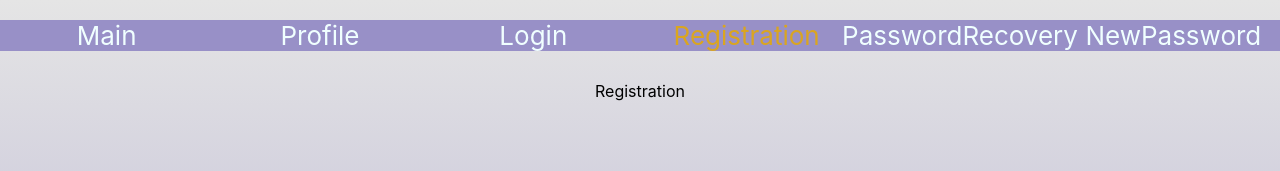
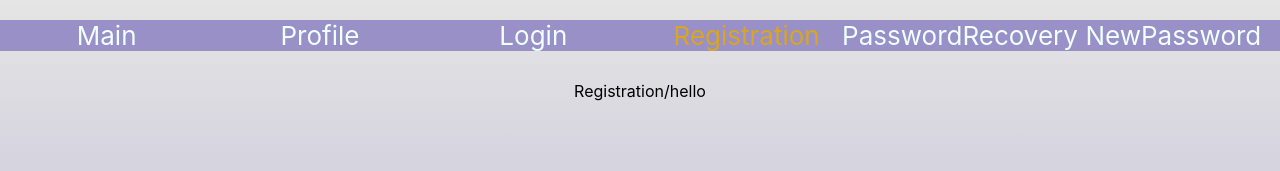
Before and after one commit to TanyaKravchenko/FridayProject, a React (Create React App) app: page /#/registration in a window 1280 px wide. Shown: the top 171 px of the page. Built offline with nearby package versions, Linux system fonts and the light colour scheme.

Commit message:
test commit

```diff
--- a/src/n2-features/Registration/Registration.tsx
+++ b/src/n2-features/Registration/Registration.tsx
@@ -6,7 +6,7 @@
 const Registration: React.FC<RegistrationPropsType> = () => {
     return (
         <div className={s.registrationContainer}>
-            Registration
+            Registration/hello
         </div>
     );
 }
```
